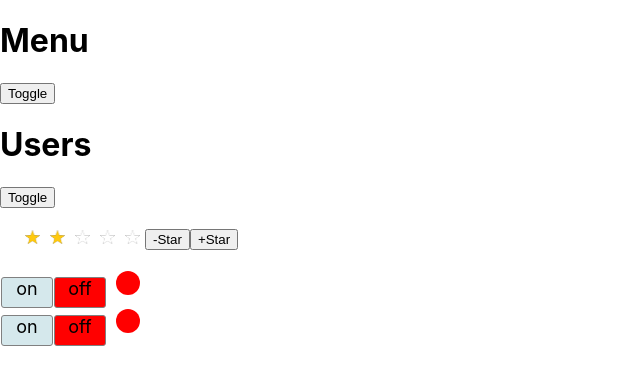
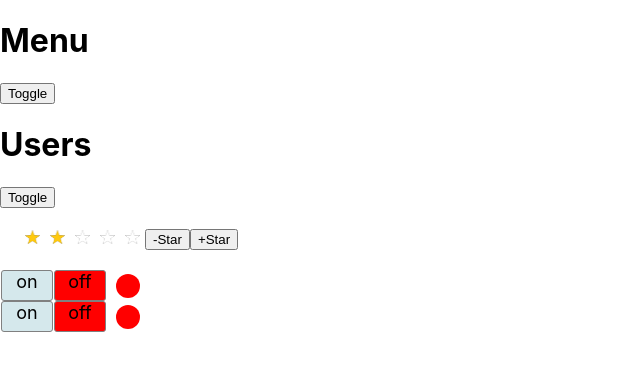
Before and after one commit to AliaksandrLiubanets/react_kabzda_ts, a React (Create React App) app: page / in a window 1280 px wide. Shown: the top 384 px of the page, without its empty margins (0-640 px from the left). Built offline with nearby package versions, Linux system fonts and the light colour scheme.

Commit message:
refactor .onOff style - the circle is in the middle

```diff
--- a/src/Components/onOff/OnOff.module.css
+++ b/src/Components/onOff/OnOff.module.css
@@ -1,6 +1,6 @@
 .onOff {
-    /*margin-top: 5px;*/
-    /*padding: 5px;*/
+    display: flex;
+    align-items: center;
 }
 
 .on, .off, .empty {
```
